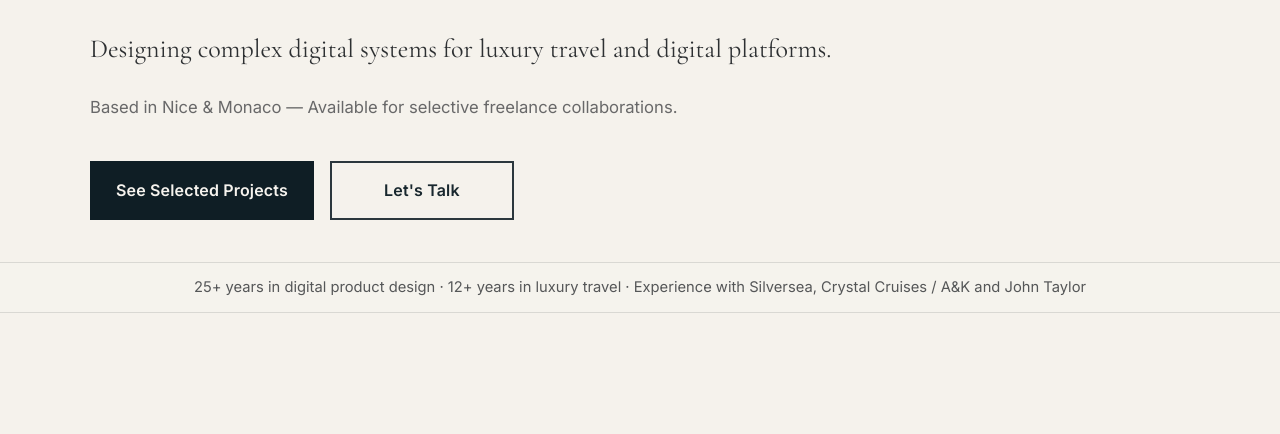
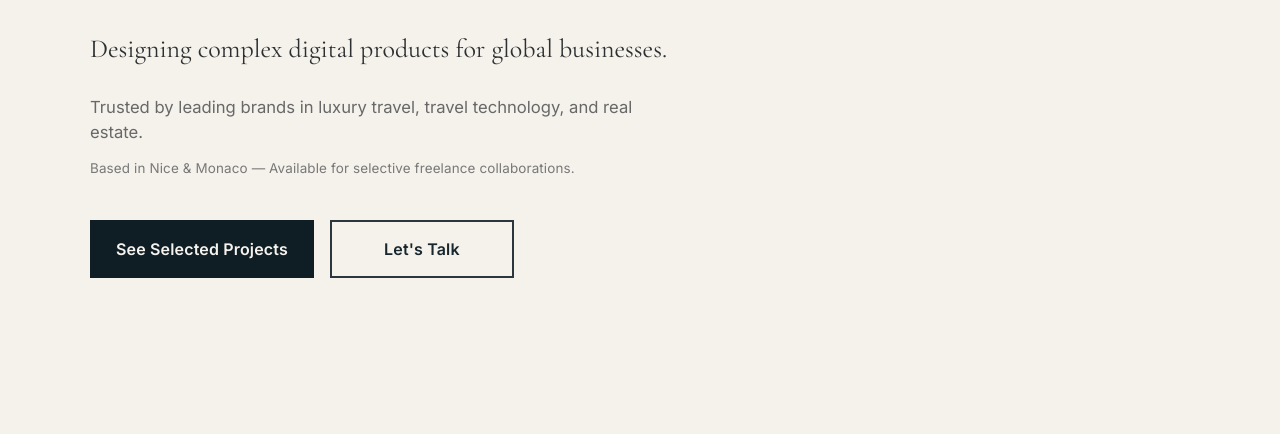
Before and after one commit to langer-nice/davidlang, a website: page index.html in a window 1280 px wide. Shown: the part 366-800 px from the top of the page. Drawn offline with nearby package versions, Linux system fonts and the light colour scheme.

Commit message:
Update hero, services, and contact copy

```diff
--- a/index.html
+++ b/index.html
@@ -85,7 +85,11 @@
           </h1>
 
           <p class="lead" data-i18n="hero_lead">
-            Designing complex digital systems for luxury travel and digital platforms.
+            Designing complex digital products for global businesses.
+          </p>
+
+          <p class="hero-credibility" data-i18n="hero_credibility">
+            Trusted by leading brands in luxury travel, travel technology, and real estate.
           </p>
 
           <p class="sublead" data-i18n="hero_sublead">
@@ -97,14 +101,6 @@
             <a class="btn btn-ghost" href="#contact" data-i18n="lets_talk">Let's Talk</a>
           </div>
         </div>
-      </div>
-    </section>
-
-    <section class="credibility-band">
-      <div class="container">
-        <p class="credibility-band-text" data-i18n="credibility_band">
-          25+ years in digital product design · 12+ years in luxury travel · Experience with Silversea, Crystal Cruises / A&amp;K and John Taylor
-        </p>
       </div>
     </section>
 
@@ -329,9 +325,9 @@
     <section id="contact" class="section section-dark section-contact">
       <div class="container contact-grid">
         <div>
-          <h2 class="contact-title" data-i18n="contact">Let's create something<br/>exceptional together</h2>
+          <h2 class="contact-title" data-i18n="contact">Let's create something exceptional together.</h2>
           <p class="contact-lead" data-i18n="contact_lead">
-            Available for selective collaborations with premium brands and businesses in Nice, Monaco, and beyond.
+            Let's discuss your project.
           </p>
           <p class="contact-note" data-i18n="contact_note">
             Need a clearer, more premium digital experience? Let's talk.
--- a/js/main.js
+++ b/js/main.js
@@ -3,8 +3,9 @@ const translations = {
     title: 'David Lang — Senior UX/UI & Front-End Designer',
     kicker: 'DAVID LANG',
     hero_title: '<span class="hero-title-layout hero-title-layout-desktop"><span class="hero-title-line">Senior UX/UI &amp;</span><span class="hero-title-line">Front-End Designer</span></span><span class="hero-title-layout hero-title-layout-compact"><span class="hero-title-line">Senior UX/UI &amp;</span><span class="hero-title-line">Front-End Designer</span></span>',
-    hero_lead: 'Designing complex digital systems for luxury travel and digital platforms.',
+    hero_lead: 'Designing complex digital products for global businesses.',
     hero_sublead: 'Based in Nice & Monaco — Available for selective freelance collaborations.',
+    hero_credibility: 'Trusted by leading brands in luxury travel, travel technology, and real estate.',
     view_work: 'See Selected Projects',
     lets_talk: 'Let\'s Talk',
     nav_home: 'Home',
@@ -14,7 +15,6 @@ const translations = {
     nav_about: 'About',
     nav_contact: 'Contact',
 
-    credibility_band: '25+ years in digital product design · 12+ years in luxury travel · Experience with Silversea, Crystal Cruises / A&K and John Taylor',
     services: 'How I Help Premium Businesses',
     service_1: 'UX Strategy & Complex Systems',
     service_1_desc: 'User flows, booking journeys, operational platforms.',
@@ -72,8 +72,8 @@ const translations = {
     languages: 'Languages',
     dedication: 'Dedication',
 
-    contact: 'Let\'s create something exceptional together',
-    contact_lead: 'Available for selective collaborations with premium brands and businesses in Nice, Monaco, and beyond.',
+    contact: 'Let\'s create something exceptional together.',
+    contact_lead: 'Let\'s discuss your project.',
     contact_note: 'Need a clearer, more premium digital experience? Let\'s talk.',
     contact_email: 'Email',
     contact_phone: 'Telephone',
@@ -85,8 +85,9 @@ const translations = {
     title: 'David Lang — Senior UX/UI & Front-End Designer',
     kicker: 'DAVID LANG',
     hero_title: '<span class="hero-title-layout hero-title-layout-desktop"><span class="hero-title-line">Senior UX/UI &amp;</span><span class="hero-title-line">Front-End Designer</span></span><span class="hero-title-layout hero-title-layout-compact"><span class="hero-title-line">Senior UX/UI &amp;</span><span class="hero-title-line">Front-End Designer</span></span>',
-    hero_lead: 'Conception de systèmes numériques complexes pour le luxe et les voyages.',
+    hero_lead: 'Conception de produits digitaux complexes pour des entreprises internationales.',
     hero_sublead: 'Basé à Nice & Monaco — Disponible pour des collaborations sélectives en freelance.',
+    hero_credibility: 'Des acteurs majeurs du voyage de luxe, de la technologie du voyage et de l\'immobilier me font confiance.',
     view_work: 'Voir les projets sélectionnés',
     lets_talk: 'Parlons-en',
     nav_home: 'Accueil',
@@ -96,8 +97,7 @@ const translations = {
     nav_about: 'À propos',
     nav_contact: 'Contact',
 
-    credibility_band: '25+ ans d\'expérience en design de produits digitaux · 12+ ans dans le secteur du voyage de luxe · Expérience chez Silversea, Crystal Cruises / A&K et John Taylor',
-    services: 'Comment j\'aide les entreprises premium',
+    services: 'Comment j\'accompagne les entreprises premium',
     service_1: 'Stratégie UX & Systèmes Complexes',
     service_1_desc: 'Parcours utilisateur, systèmes de réservation, plateformes opérationnelles.',
     service_2: 'Design UI & Design Systems',
@@ -155,7 +155,7 @@ const translations = {
     dedication: 'Dévouement',
 
     contact: 'Créons quelque chose d\'exceptionnel ensemble',
-    contact_lead: 'Disponible pour des collaborations sélectives avec des marques premium et entreprises à Nice, Monaco et au-delà.',
+    contact_lead: 'Parlons de votre projet.',
     contact_note: 'Besoin d\'une expérience digitale plus claire et plus premium ? Parlons-en.',
     contact_email: 'Email',
     contact_phone: 'Téléphone',
--- a/scss/_hero.scss
+++ b/scss/_hero.scss
@@ -68,10 +68,19 @@
 }
 
 .sublead {
+  margin: 0.9rem 0 0;
+  font-size: clamp(13px, 1.05vw, 15px);
+  line-height: 1.5;
+  letter-spacing: 0.01em;
+  // max-width: 46ch;
+  color: $ink-faint;
+}
+
+.hero-credibility {
   margin: 1.8rem 0 0;
+  max-width: 52ch;
   font-size: clamp(15px, 1.3vw, 17px);
   line-height: 1.45;
-  // max-width: 46ch;
   color: $muted;
 }
 
@@ -143,8 +152,14 @@
   }
 
   .sublead {
+    margin-top: 0.85rem;
+    font-size: 14px;
+  }
+
+  .hero-credibility {
     margin-top: 1.35rem;
     font-size: 16px;
+    max-width: 100%;
   }
 
   .hero-actions {
--- a/scss/_sections.scss
+++ b/scss/_sections.scss
@@ -54,21 +54,6 @@
   display: flex;
   flex-direction: column;
   justify-content: center;
-}
-
-.credibility-band {
-  padding: 0.85rem 0;
-  border-top: 1px solid $line;
-  border-bottom: 1px solid $line;
-  background: color-mix(in srgb, $bg 96%, $white 4%);
-}
-
-.credibility-band-text {
-  margin: 0;
-  text-align: center;
-  font-size: 0.92rem;
-  line-height: 1.5;
-  color: $ink-subtle;
 }
 
 #services.section {
```
Also changed, not shown: css/styles.css.
